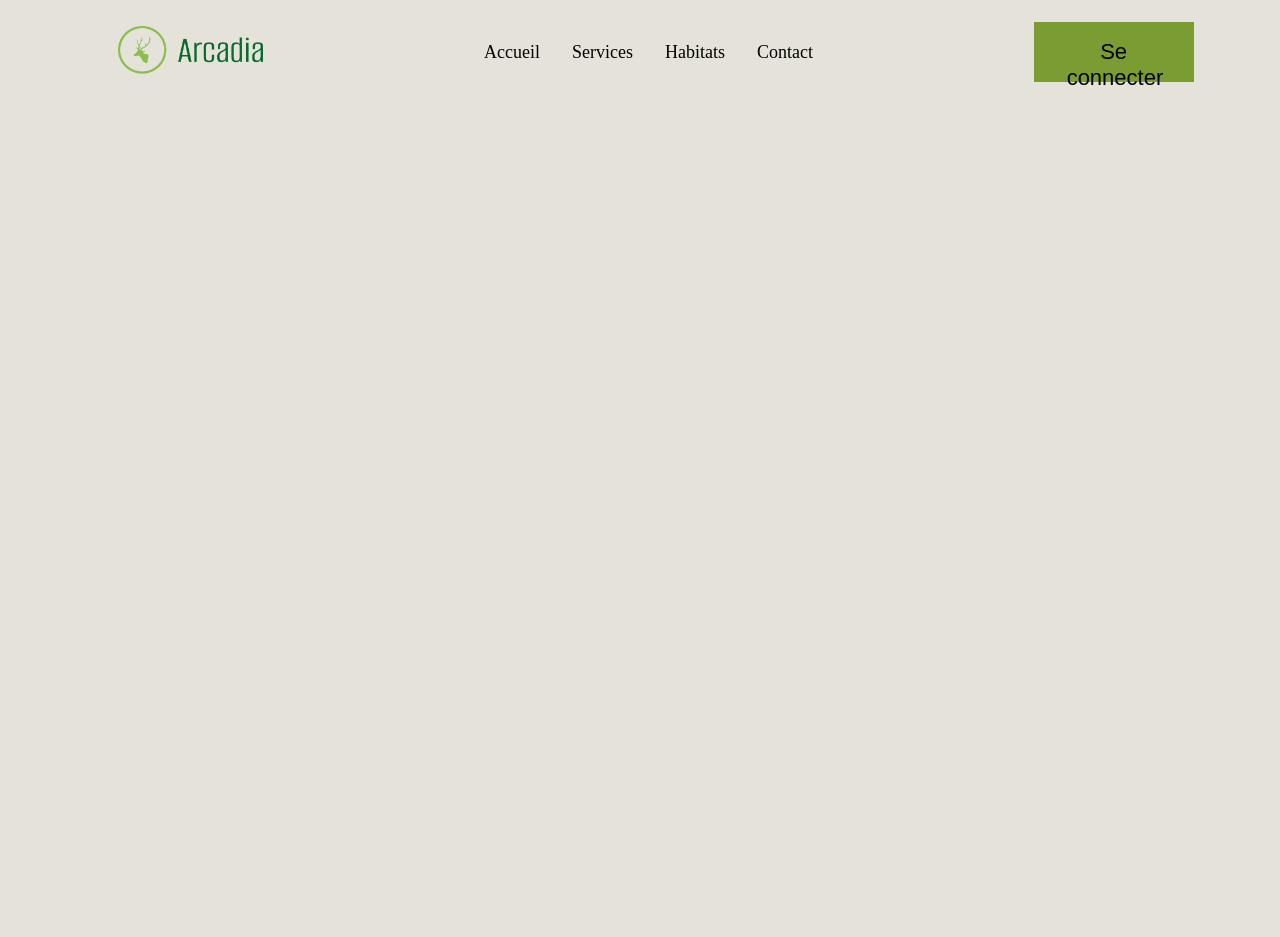
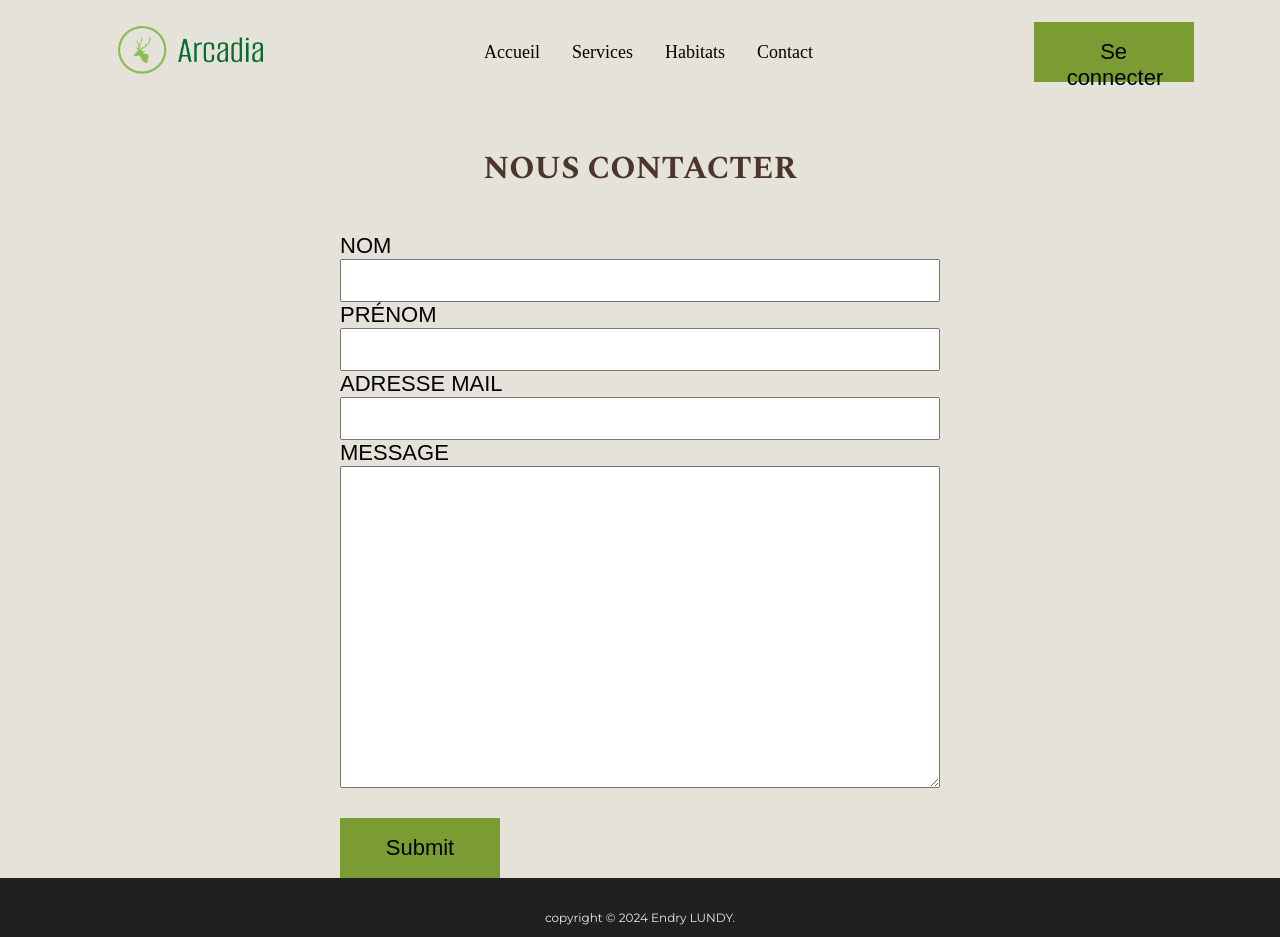
Before and after one commit to EndryLA/arcadia-ecf, a React (Vite) app: page /contact in a window 1280 px wide. Before the commit the page ends 800 px from the top, so only its background shows below. Built offline with nearby package versions, Linux system fonts and the light colour scheme; a web font is replaced by a local one.

Commit message:
ajout footer + page contact

```diff
--- a/src/App.jsx
+++ b/src/App.jsx
@@ -1,8 +1,10 @@
 import HomePage from './components/HomePage'
 import LoginPage from './components/LoginPage'
 import Header from './components/Header'
+import Footer from './components/Footer'
 import './styles.css'
 import {BrowserRouter as Router, Route, Routes} from 'react-router-dom'
+import ContactPage from './components/ContactPage'
 
 function App () {
   return (
@@ -12,9 +14,10 @@ function App () {
       <Routes>
         <Route path='/' element={<HomePage/>}/>
         <Route path='/connexion' element={<LoginPage/>}/>
+        <Route path='/contact' element={<ContactPage/>}/>
       </Routes>
-
     </Router>
+    <Footer />
     </>
   )
 }
--- /dev/null
+++ b/src/components/ContactPage.jsx
@@ -0,0 +1,26 @@
+function ContactPage() {
+    return (
+        <form method='post'>
+        <h1>Nous Contacter</h1>
+        <div>
+            <label htmlFor='lastname'>Nom</label>
+            <input id='lastname' name='lastname'/>
+        </div>
+        <div>
+            <label htmlFor='firstname'>Prénom</label>
+            <input id='firstname' name='firstname'/>
+        </div>
+        <div>
+            <label htmlFor='email'>Adresse mail</label>
+            <input type='email' id='email' name='email'/>
+        </div>
+        <div>
+            <label htmlFor="message">Message</label>
+            <textarea name='message' ></textarea>
+        </div>
+        <input type="submit" className='button'/>
+    </form>
+    )
+}
+
+export default ContactPage
--- /dev/null
+++ b/src/components/Footer.jsx
@@ -0,0 +1,9 @@
+function Footer() {
+    return (
+        <footer>
+            <p className='copyright-notice'>copyright © 2024 Endry LUNDY. </p>
+        </footer>
+    )
+}
+
+export default Footer
--- a/src/components/LoginPage.jsx
+++ b/src/components/LoginPage.jsx
@@ -1,6 +1,6 @@
 function LoginPage() {
     return(
-        <form>
+        <form method='post'>
             <h1>Se Connecter</h1>
             <div>
                 <label htmlFor='email'>Adresse email</label>
--- a/src/styles.css
+++ b/src/styles.css
@@ -394,3 +394,23 @@ textarea {
       width:90vw;
   }
 }
+
+
+/* Footer */
+
+footer {
+  display:flex;
+  background-color: #202020;
+  color:#EBE9ED;
+  font-family: 'Montserrat',sans-serif;
+  justify-content: space-around;
+  align-items: center;
+  padding:20px 0 0px 0;
+  position:relative;
+  bottom:0;
+  width:100vw;
+
+  .copyright-notice {
+    font-size:12px;
+  }
+}
```
